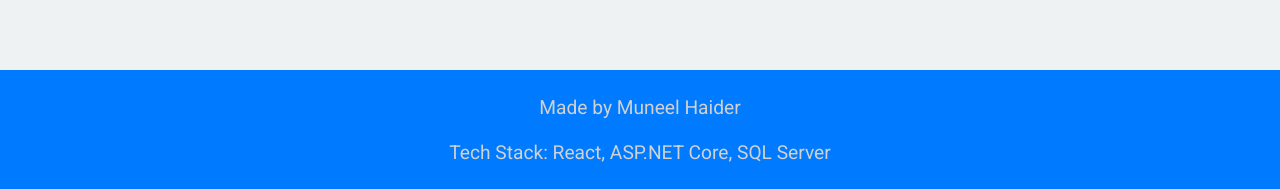
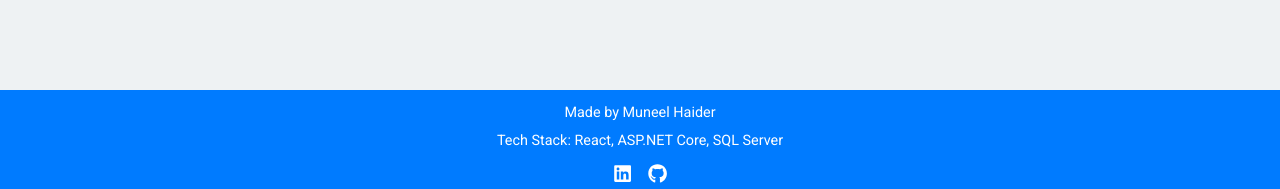
Before and after one commit to MuneelHaider/TMS-ReactJS, a React (Create React App) app in the folder tms-reactjs/: page /manage-users in a window 1280 px wide. Shown: the part 608-797 px from the top of the page. Built offline with nearby package versions, Linux system fonts and the light colour scheme; no server answers.

Commit message:
Updated Footer.

```diff
--- a/tms-reactjs/package.json
+++ b/tms-reactjs/package.json
@@ -11,6 +11,7 @@
     "react": "^18.3.1",
     "react-bootstrap": "^2.10.4",
     "react-dom": "^18.3.1",
+    "react-icons": "^5.2.1",
     "react-router-dom": "^6.25.1",
     "react-scripts": "5.0.1",
     "web-vitals": "^2.1.4"
--- a/tms-reactjs/src/components/Footer.js
+++ b/tms-reactjs/src/components/Footer.js
@@ -1,11 +1,20 @@
 import React from 'react';
+import { FaLinkedin, FaGithub } from 'react-icons/fa';
 import '../styles/Footer.css';
 
 const Footer = () => {
   return (
     <footer className="footer">
-      <p>Made by Muneel Haider</p>
+      <p>Made by <a href="https://www.linkedin.com/in/muneel-haider/" target="_blank" rel="noopener noreferrer">Muneel Haider</a></p>
       <p>Tech Stack: React, ASP.NET Core, SQL Server</p>
+      <div className="footer-icons">
+        <a href="https://www.linkedin.com/in/muneel-haider/" target="_blank" rel="noopener noreferrer">
+          <FaLinkedin className="icon" />
+        </a>
+        <a href="https://github.com/MuneelHaider" target="_blank" rel="noopener noreferrer">
+          <FaGithub className="icon" />
+        </a>
+      </div>
     </footer>
   );
 };
--- a/tms-reactjs/src/styles/Footer.css
+++ b/tms-reactjs/src/styles/Footer.css
@@ -3,14 +3,40 @@
   flex-direction: column;
   justify-content: center;
   align-items: center;
-    padding: 1rem;
+  padding: 0.5rem;
   background: #007bff;
-    color: #d1d1d1;
+  color: white;
   width: 100%;
   text-align: center;
-    font-size: 1.2rem;
+  font-size: 0.9rem;
 }
 
 .footer p {
-    margin: 0.5rem 0;
+  margin: 0.2rem 0;
+  color: white; /* Ensure the text color is white */
 }
+
+.footer a {
+  color: white; /* Ensure the link color is white */
+  text-decoration: none; /* Remove underline */
+}
+
+.footer a:hover {
+  text-decoration: underline; /* Add underline on hover */
+}
+
+.footer-icons {
+  display: flex;
+  gap: 1rem;
+  margin-top: 0.5rem;
+}
+
+.icon {
+  color: white;
+  font-size: 1.2rem;
+  transition: color 0.3s ease;
+}
+
+.icon:hover {
+  color: #d1d1d1;
+}
```
Also changed, not shown: 1 other file (tests, documents, lock files or other folders). Lines whose indentation alone changed are shown as unchanged.
